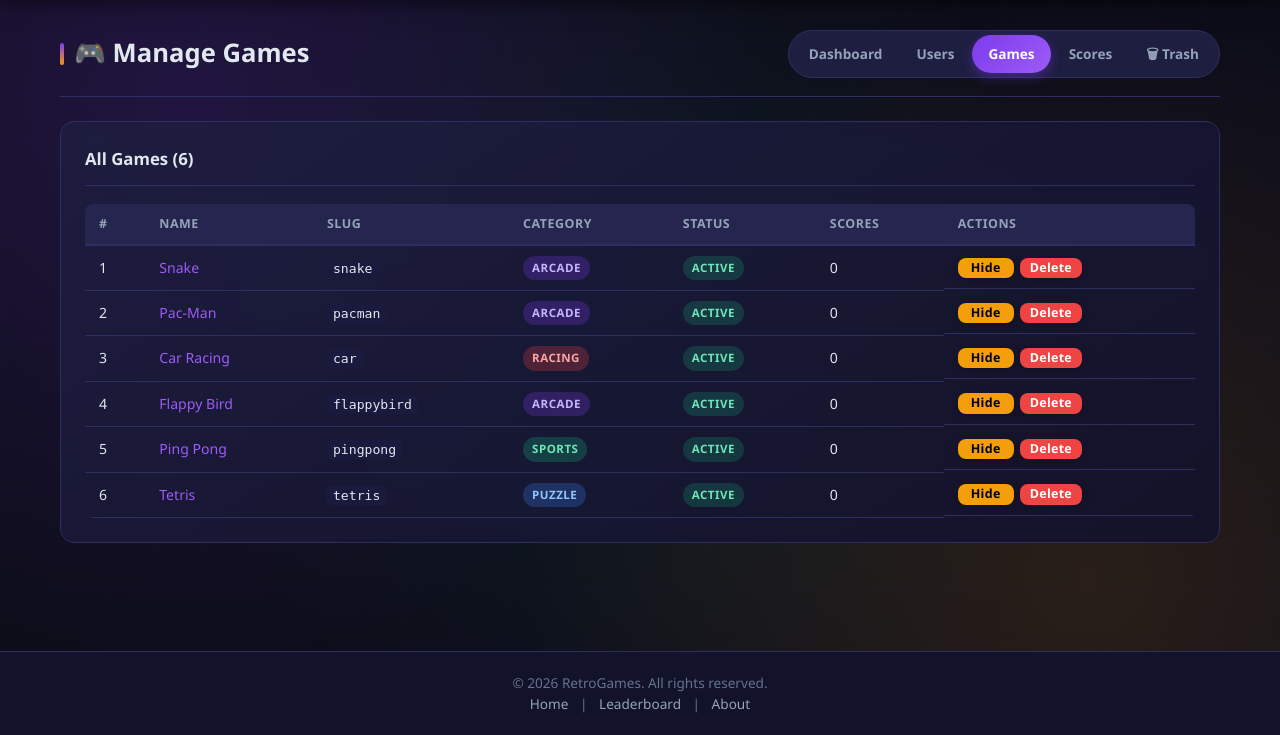
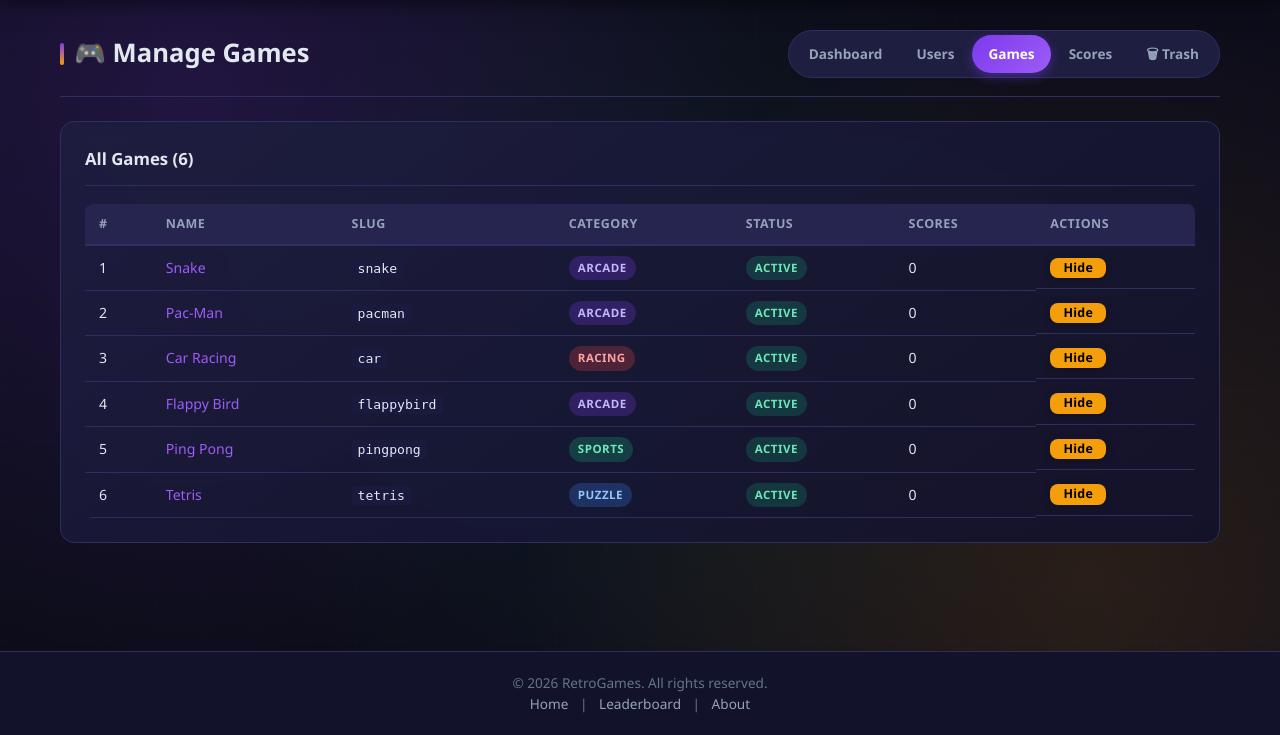
Before and after one commit to superzakk963/retrogames-XII-RPL-2, a PHP site: page /admin/games.php in a window 1280 px wide. Shown: the part 65-800 px from the top of the page. Run offline with PHP 8.4, Linux system fonts and the light colour scheme; a user stored in the database is signed in; data comes from the database, SQL or seed files in the repository; data that the repository does not hold is empty.

Commit message:
Menghapus fitur delete game pada halaman Games panel admin, karena cacat logika

```diff
--- a/admin/games.php
+++ b/admin/games.php
@@ -1,7 +1,6 @@
 <?php
 require_once '../includes/auth.php';
 require_once '../includes/db.php';
-require_once '../includes/trash.php';
 startSession();
 requireAdmin('../index.php');
 
@@ -24,13 +23,11 @@ if ($_SERVER['REQUEST_METHOD'] === 'POST') {
             setFlash('success', 'Game status toggled.');
             header('Location: games.php'); exit;
         }
-
-        if ($action === 'delete') {
-            $id = (int)$_POST['id'];
-            softDelete('games', $id);
-            setFlash('success', 'Game moved to Trash. You can restore it from the Trash page.');
-            header('Location: games.php'); exit;
-        }
+        // NOTE: no delete action here on purpose — games are the app's built-in
+        // content and their PHP files live in /games regardless of the DB row.
+        // Deleting a DB row would leave a broken link. Use Hide/Show instead.
+        // The Trash page still supports restoring/purging games if any ever
+        // end up there (e.g. legacy data).
     }
 }
 
@@ -82,15 +79,6 @@ include '../includes/header.php';
                                 <?= $g['is_active'] ? 'Hide' : 'Show' ?>
                             </button>
                         </form>
-                        <form method="POST" style="display:inline">
-                            <input type="hidden" name="csrf_token" value="<?= csrfToken() ?>">
-                            <input type="hidden" name="action" value="delete">
-                            <input type="hidden" name="id" value="<?= $g['id'] ?>">
-                            <button type="submit" class="btn btn-xs btn-danger"
-                                    onclick="return confirm('Delete game <?= sanitize($g['name']) ?>? It will be moved to the Trash and can be restored.')">
-                                Delete
-                            </button>
-                        </form>
                     </td>
                 </tr>
                 <?php endforeach; ?>
```
Also changed, not shown: README.md, 1 other file.
